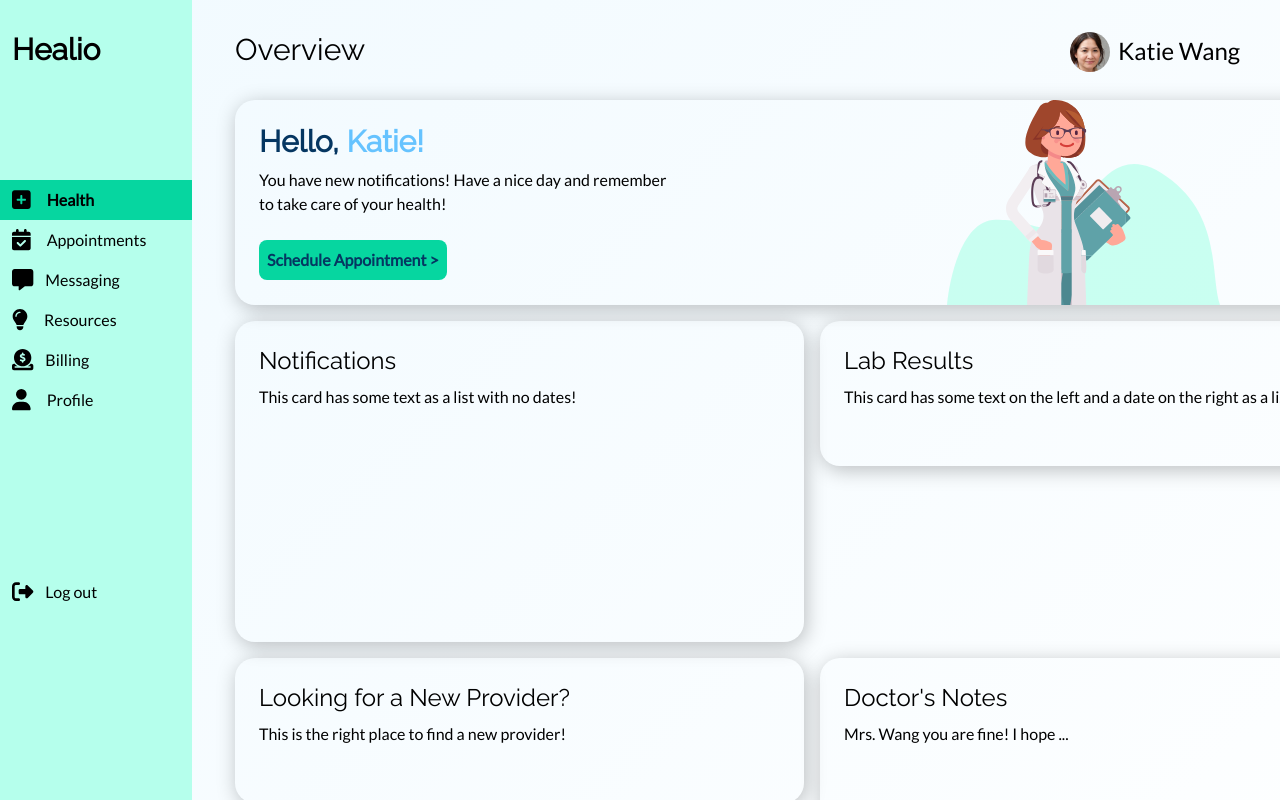
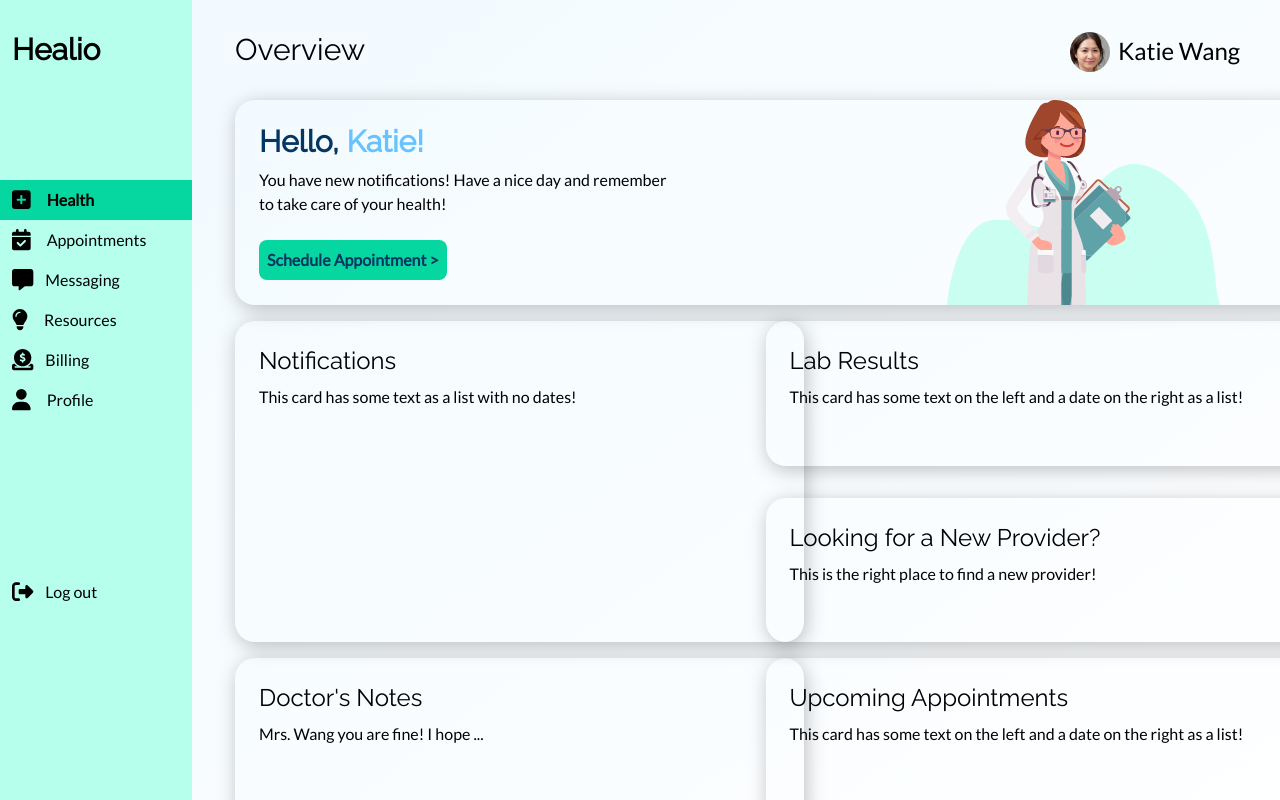
Before and after one commit to Jasonxu5/Healio, a React (Create React App) app: page / in a window 1280 px wide. Shown: the top 800 px of the page. Built offline with nearby package versions, Linux system fonts and the light colour scheme.

Commit message:
fixed card positioning thanks to grid

```diff
--- a/src/Health.js
+++ b/src/Health.js
@@ -56,7 +56,7 @@ function HealthCards(props) {
         return <SingleHealthCard title={cardTitle} body={body} count={index} user={user} key={cardTitle} />;
     });
     return (
-        <div className="flex flex-wrap pl-[235px] gap-4">
+        <div className="grid grid-cols-2 pl-[235px] gap-4">
             {healthInfoCards}
         </div>
     );
@@ -97,7 +97,8 @@ function SingleHealthCard(props) {
 
     // let leftPxSize;
     // let topPxSize;
-    let smallCardAlignment;
+    let introCardOnGrid;
+    let stackSmallCards;
     let widthPxSize;
     let heightPxSize;
     let headerStyle;
@@ -120,11 +121,20 @@ function SingleHealthCard(props) {
     //     topPxSize = ''; // 'top-[705px] '
     // }
 
-    // Align small cards together
-    if (count === 2 || count === 3) {
-        smallCardAlignment = ' ';
+    // Place intro card on the top
+    if (count === 0) {
+        introCardOnGrid = 'col-span-2 ';
     } else {
-        smallCardAlignment = '';
+        introCardOnGrid = '';
+    }
+
+    // Stack smaller cards on top of each other
+    if (count === 2) {
+        stackSmallCards = 'row-start-2 col-start-2 '
+    } else if (count === 3) {
+        stackSmallCards = 'row-start-2 col-start 2 col-end-[-1] self-end ';
+    } else {
+        stackSmallCards = '';
     }
     // Determine card width based on position
     if (count === 0) {
@@ -157,7 +167,7 @@ function SingleHealthCard(props) {
         headerStyle = <h2 className='font-heading text-2xl'>{title}</h2>
     }
     return (
-        <div className={"p-6 " + smallCardAlignment + widthPxSize + heightPxSize + "bg-white shadow-[2px_4px_20px_rgba(0,0,0,0.25)] rounded-[20px]"}>
+        <div className={"p-6 " + introCardOnGrid + stackSmallCards + widthPxSize + heightPxSize + "bg-white shadow-[2px_4px_20px_rgba(0,0,0,0.25)] rounded-[20px]"}>
             {headerStyle}
             {body}
         </div>
```
